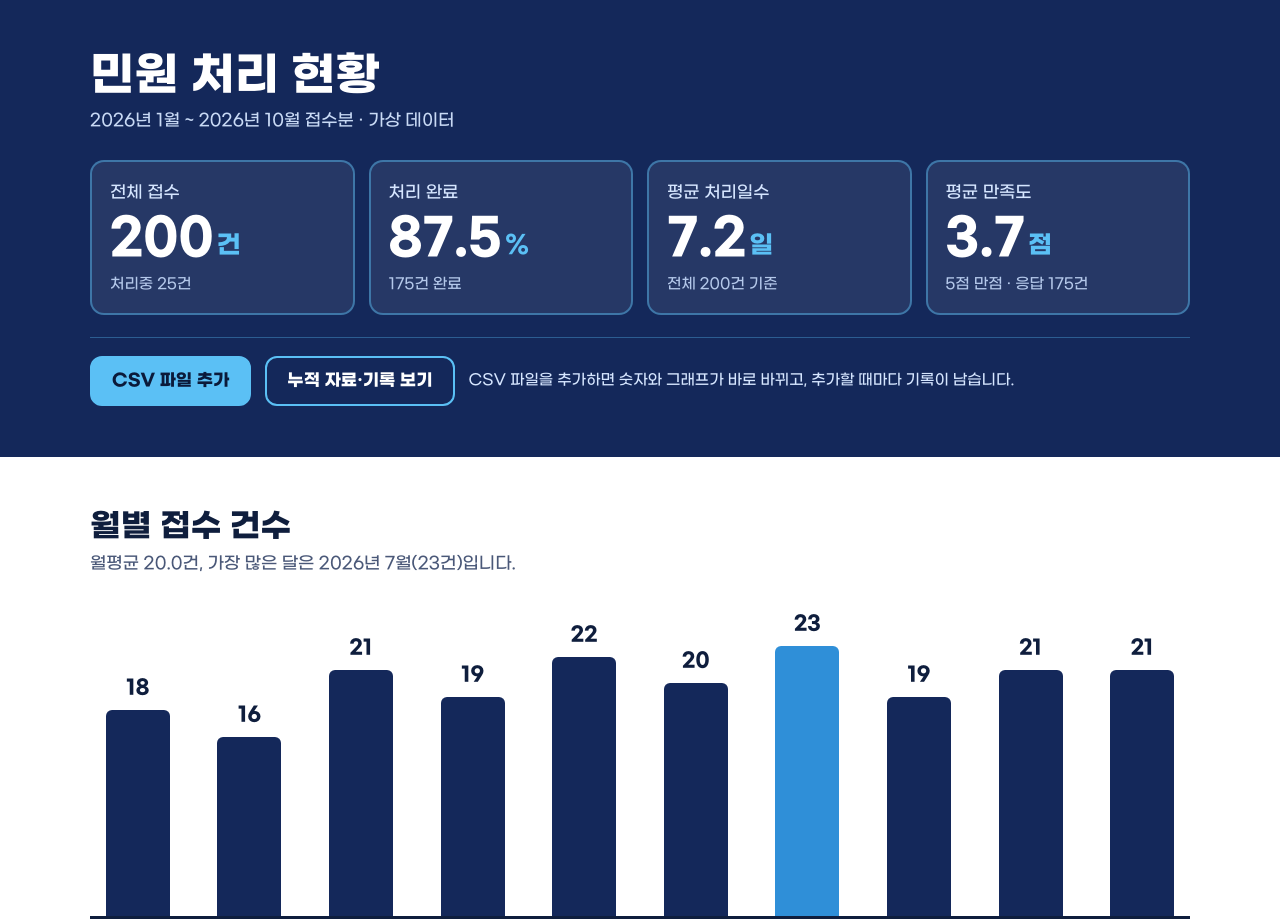
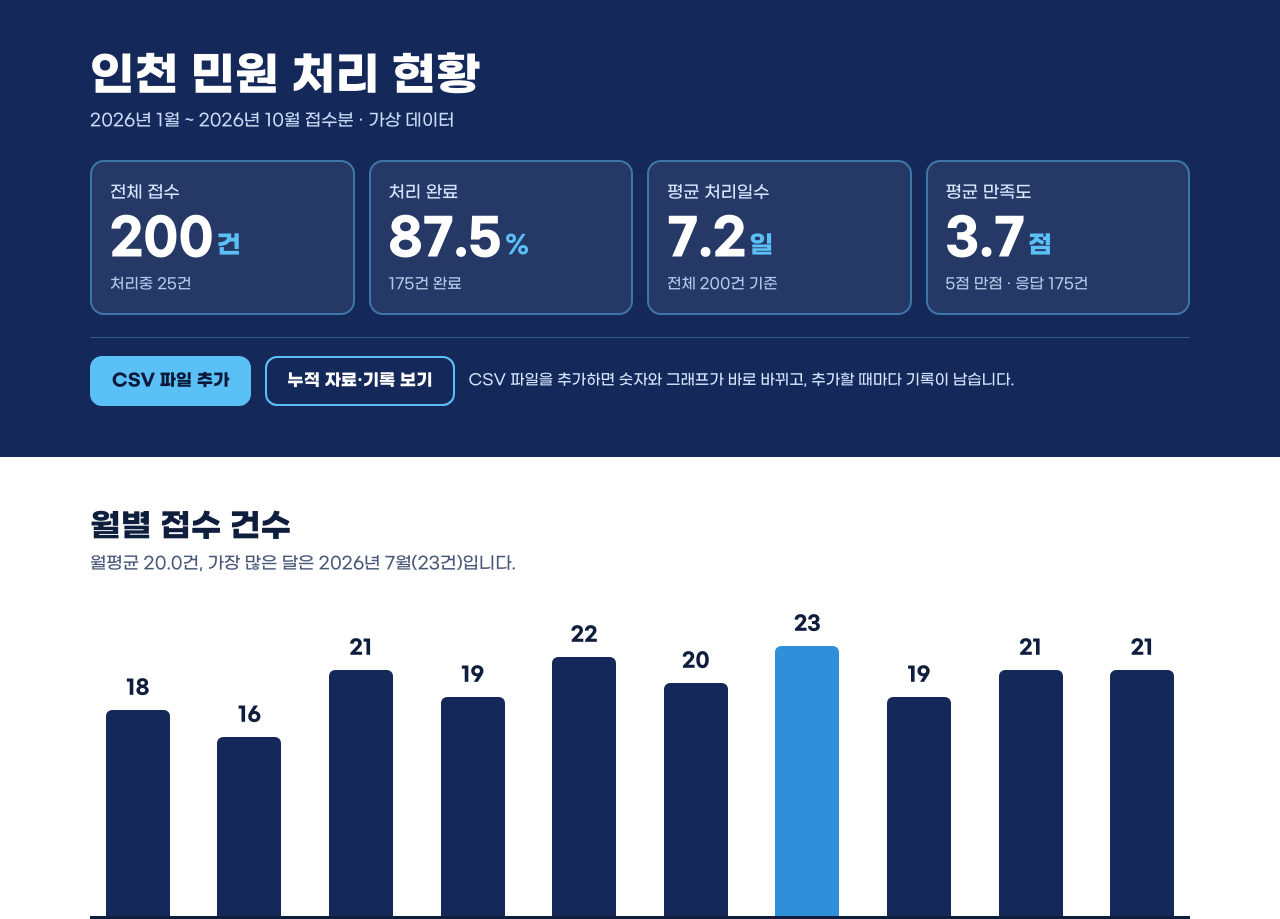
Before and after one commit to ydh23-lgtm/complain_1, a plain HTML site: page index.html in a window 1280 px wide. Shown: the top 919 px of the page. Drawn offline with Linux system fonts and the light colour scheme.

Commit message:
Update index.html
h1 title edit

```diff
--- a/index.html
+++ b/index.html
@@ -137,7 +137,7 @@ dialog.md::backdrop{background:rgba(8,18,45,.62)}
 
 <header class="band top" id="top">
  <div class="wrap">
-  <h1>민원 처리 현황</h1>
+  <h1>인천 민원 처리 현황</h1>
   <p id="range">—</p>
   <div class="kpis" id="kpis">
    <div class="kpi"><div class="lab">전체 접수</div><div class="val" id="k-total">—</div><div class="sub" id="k-total-s"></div></div>
```
